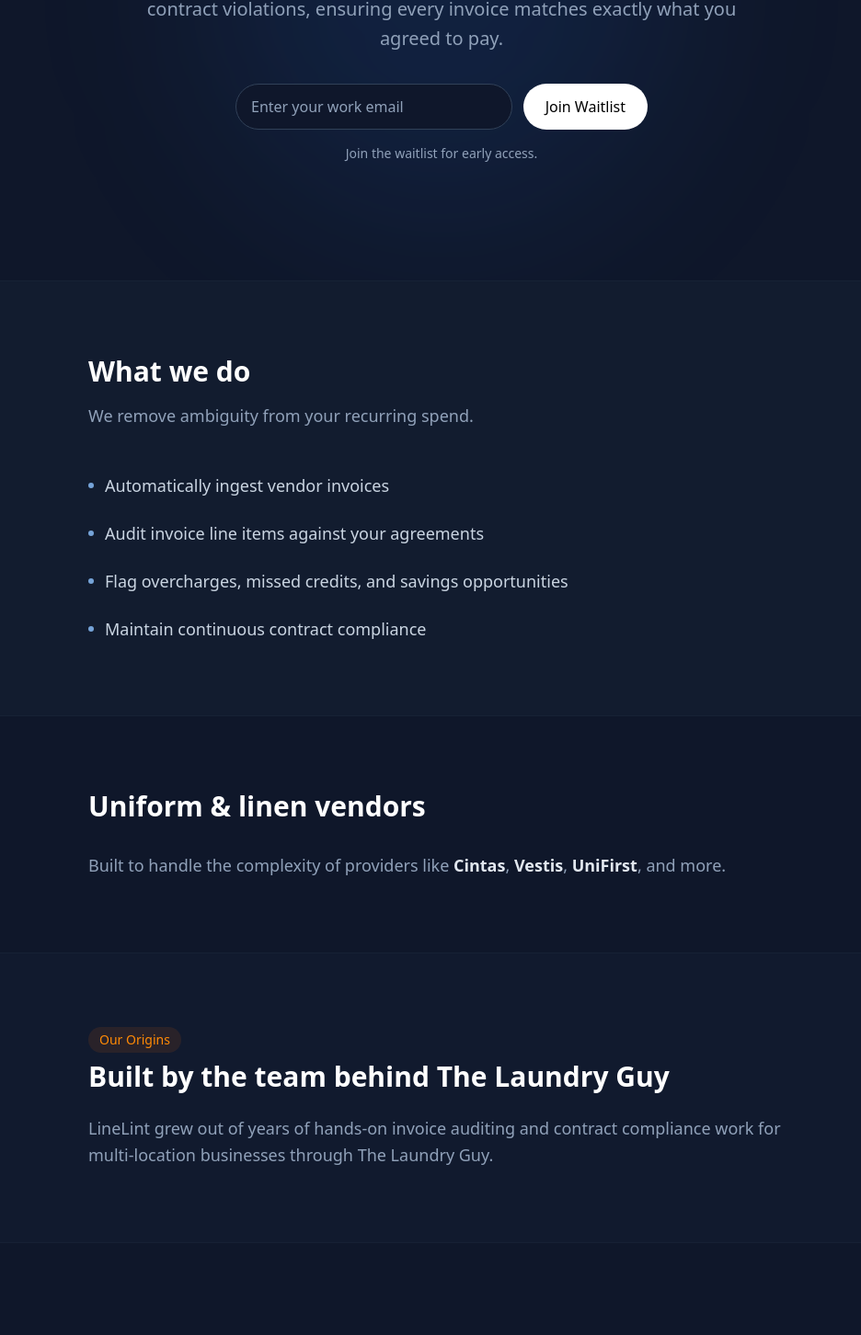
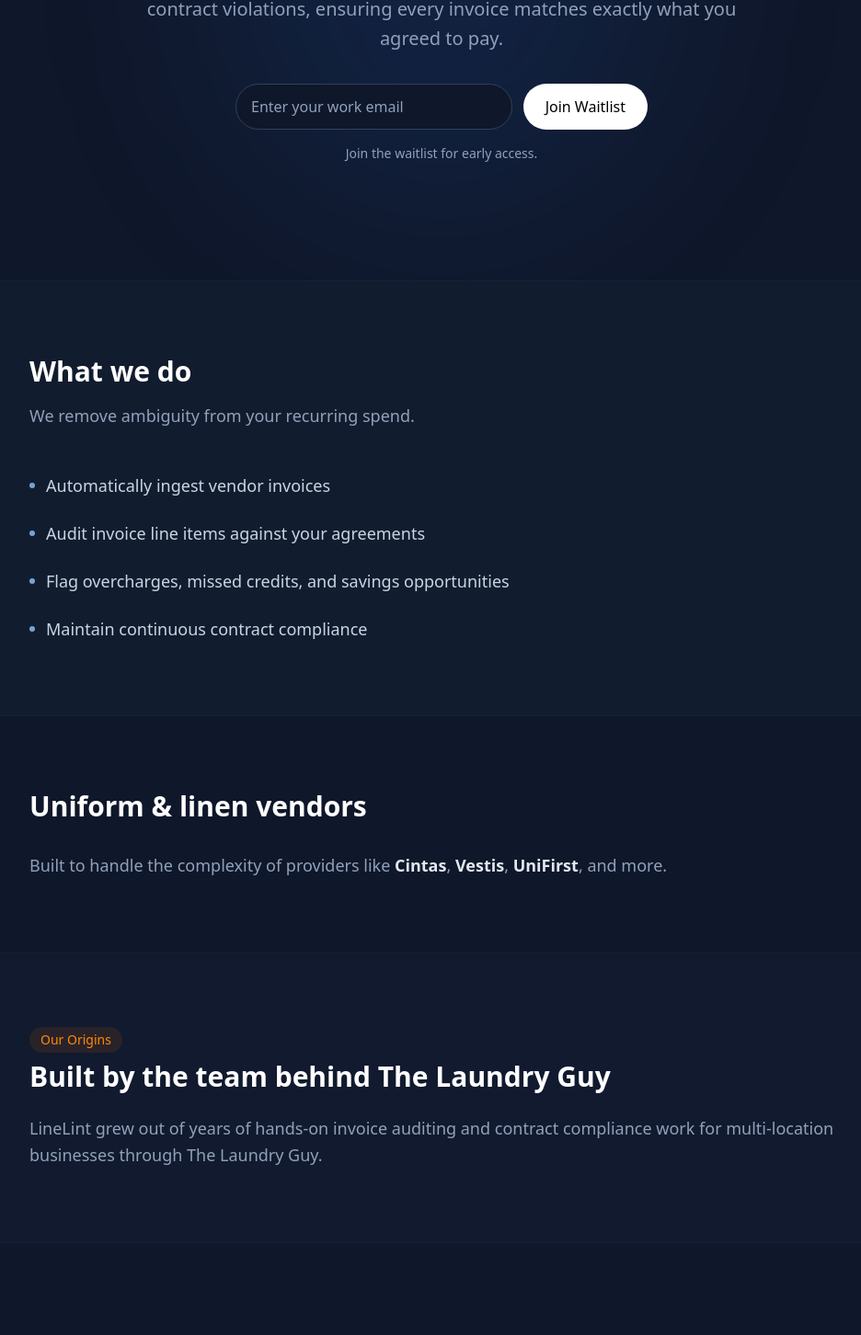
Before and after one commit to linelint/linelint-web, a Next.js app: page / in a window 1280 px wide. Shown: the part 396-1848 px from the top of the page at 92% size, without its empty margins (160-1096 px from the left). Built offline with nearby package versions, Linux system fonts and the light colour scheme.

Commit message:
max-w adjustment (closes dev-409)

```diff
--- a/app/page.js
+++ b/app/page.js
@@ -25,7 +25,7 @@
 
       {/* What We Do */}
       <section id="features" className="px-6 py-20 bg-slate-800/30 border-y border-slate-800/50">
-        <div className="max-w-3xl mx-auto space-y-12">
+        <div className="max-w-4xl mx-auto space-y-12">
           <div className="space-y-4">
             <h2 className="text-3xl font-bold text-white">What we do</h2>
             <p className="text-slate-400 text-lg">
@@ -51,7 +51,7 @@
 
       {/* Wedge / Vendors */}
       <section id="vendors" className="px-6 py-20">
-        <div className="max-w-3xl mx-auto space-y-8">
+        <div className="max-w-4xl mx-auto space-y-8">
           <h2 className="text-3xl font-bold text-white">Uniform & linen vendors</h2>
           <p className="text-slate-400 text-lg leading-relaxed">
             Built to handle the complexity of providers like <span className="text-slate-200 font-semibold">Cintas</span>, <span className="text-slate-200 font-semibold">Vestis</span>, <span className="text-slate-200 font-semibold">UniFirst</span>, and more.
@@ -61,7 +61,7 @@
 
       {/* Credibility / TLG */}
       <section id="about" className="px-6 py-20 bg-slate-800/20 border-y border-slate-800/50">
-        <div className="max-w-3xl mx-auto space-y-6">
+        <div className="max-w-4xl mx-auto space-y-6">
           <div className="inline-block px-3 py-1 rounded-full bg-orange-500/10 text-orange-400 text-sm font-medium mb-2">
             Our Origins
           </div>
```
